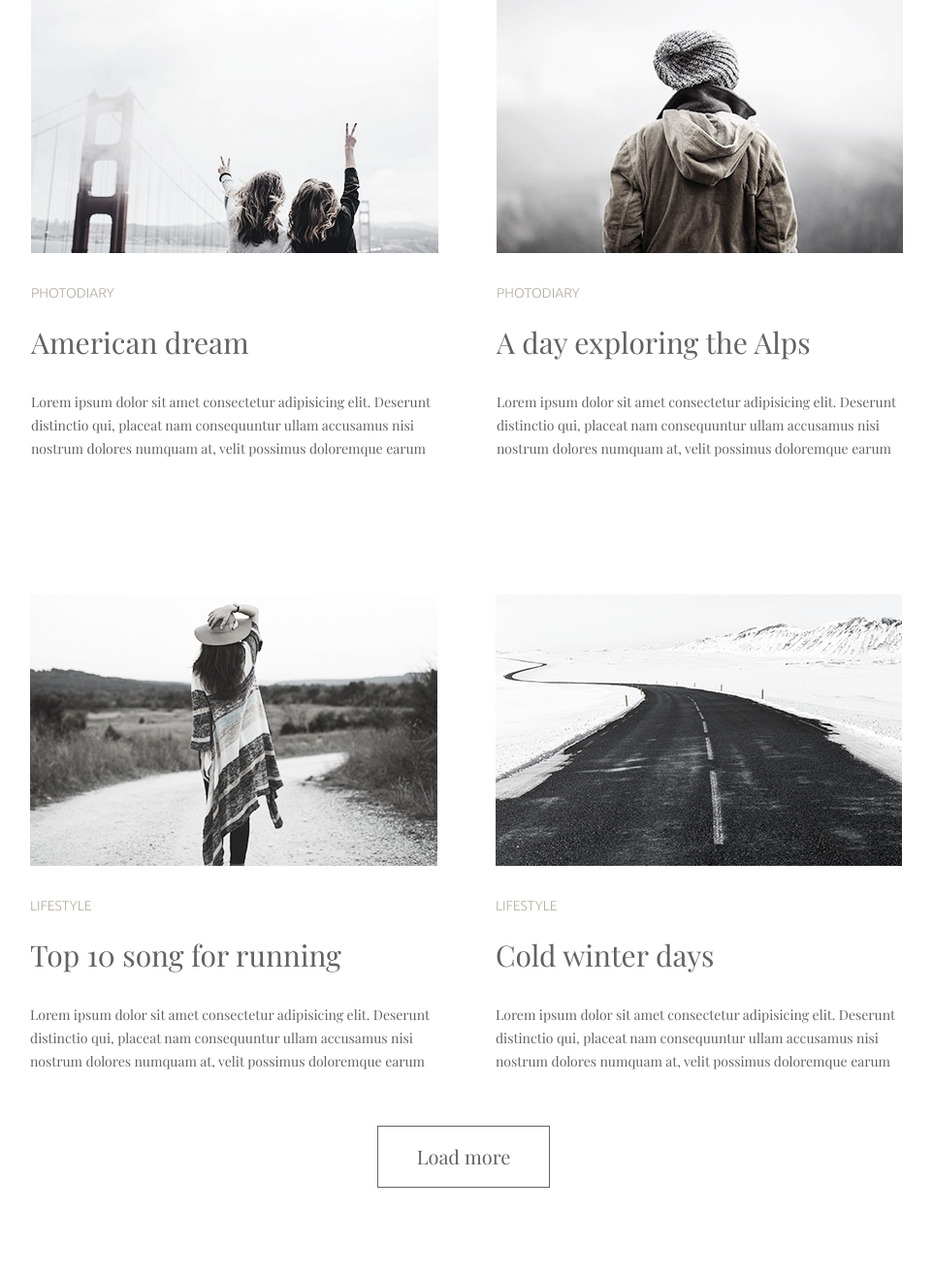
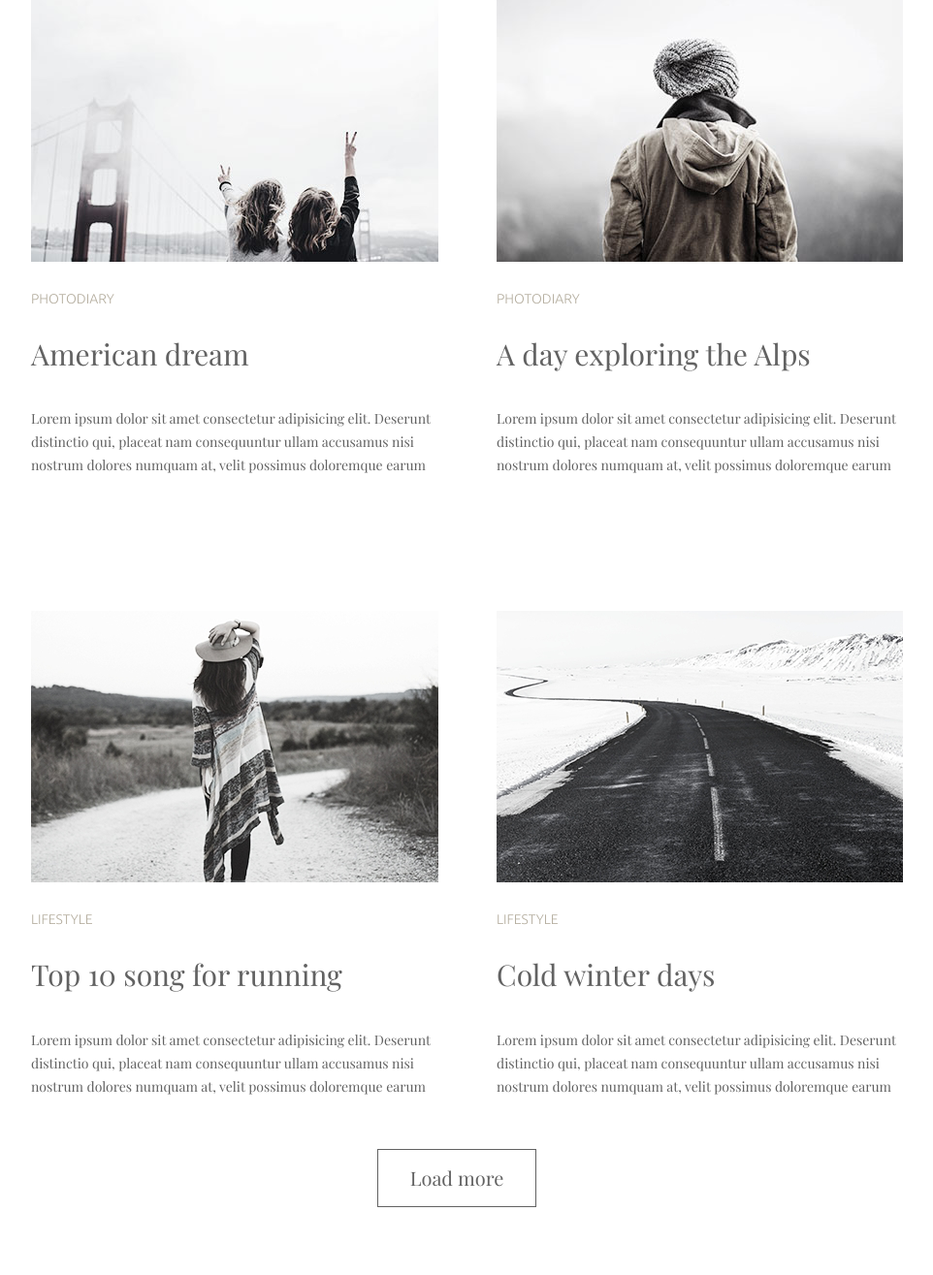
Before and after one commit to VadimBerezenskiy/module-03, a plain HTML site: page index.html in a window 1280 px wide. Shown: the part 835-2150 px from the top of the page at 97% size, without its empty margins (118-1080 px from the left). Drawn offline with nearby package versions, Linux system fonts and the light colour scheme.

Commit message:
the ultimate result

```diff
--- a/css/styles.css
+++ b/css/styles.css
@@ -1,5 +1,11 @@
-* {
-  box-sizing: content-box;
+html {
+  box-sizing: border-box;
+}
+
+*,
+*::before,
+*::after {
+  box-sizing: inherit;
 }
 
 div {
@@ -9,33 +15,39 @@ div {
   font-weight: 400;
 }
 
-.block {
-  padding: 70px 0 96px 0;
+img {
+  display: block;
+  max-width: 100%;
+  height: auto;
 }
 
-li {
-  display: inline-block;
-  font-size: 14px;
-  line-height: 24px;
-  text-transform: uppercase;
-}
-
-a {
-  text-decoration: none;
-  color: #626262;
+.box {
+  padding: 70px 0 96px 0;
 }
 
 ul {
   margin: 0;
   padding: 0;
+  text-align: center;
 }
 
-.life :hover {
+li,
+a {
+  display: inline-block;
+  font-size: 14px;
+  line-height: 24px;
+  text-transform: uppercase;
+  text-decoration: none;
+  color: #626262;
+}
+
+li :hover,
+li :focus {
   color: #03a9f4;
 }
 
 .life {
-  padding: 0 117px 0 313px;
+  padding-right: 117px;
 }
 
 .photo {
@@ -46,41 +58,42 @@ ul {
   padding-right: 91px;
 }
 
+div.container {
+  margin: 0 auto;
+  width: 900px;
+  font-size: 0;
+}
+
 .topic {
   display: inline-block;
+  width: 420px;
 }
 
 .first {
-  margin: 0 56px 132px 150px;
-  width: 420px;
+  margin-right: 60px;
+  margin-bottom: 132px;
 }
 
 .second {
-  margin-right: 151px;
   margin-bottom: 132px;
-  width: 419px;
 }
 
 .third {
-  margin: 0 56px 138px 150px;
-  width: 420px;
+  margin-right: 60px;
+  margin-bottom: 138px;
 }
 
 .fourth {
-  margin-right: 151px;
   margin-bottom: 138px;
-  width: 419px;
 }
 
 .fifth {
-  margin: 0 56px 54px 149px;
-  width: 420px;
+  margin-right: 60px;
+  margin-bottom: 52px;
 }
 
 .sixth {
-  margin-right: 152px;
-  margin-bottom: 54px;
-  width: 419px;
+  margin-bottom: 52px;
 }
 
 .ubuntu {
@@ -93,21 +106,21 @@ ul {
   text-transform: uppercase;
 }
 
-h2 {
-  margin-top: 26px;
+.name {
+  margin-top: 32px;
   margin-bottom: 0;
   font-size: 30px;
   font-weight: 400;
 }
 
 .text {
-  margin-top: 32px;
+  margin-top: 38px;
   margin-bottom: 0;
   font-size: 14px;
   line-height: 24px;
 }
 
-button {
+.button {
   display: inline-block;
   margin: 0 529px 70px 507px;
   font-family: "Playfair Display", serif;
@@ -118,5 +131,5 @@ button {
   border: 1px solid #626262;
   width: 164px;
   height: 60px;
-  background-color: #ffffff;
+  background-color: transparent;
 }
--- a/index.html
+++ b/index.html
@@ -15,12 +15,11 @@
       href="https://fonts.googleapis.com/css2?family=Ubuntu:wght@300&display=swap"
     />
   </head>
-
   <body>
     <div>
       <header>
         <nav>
-          <div class="block">
+          <div class="box">
             <ul>
               <li class="life"><a href="#">lifestyle</a></li>
               <li class="photo"><a href="#">photodiary</a></li>
@@ -31,6 +30,7 @@
         </nav>
       </header>
       <main>
+        <div class="container">
           <section class="first topic">
             <img
               src="img/img1.jpg"
@@ -39,7 +39,7 @@
               height="280"
             />
             <p class="ubuntu">lifestyle</p>
-          <h2>More then just a music festival</h2>
+            <h2 class="name">More then just a music festival</h2>
             <p class="text">
               Lorem ipsum dolor sit amet consectetur adipisicing elit. Deserunt
               distinctio qui, placeat nam consequuntur ullam accusamus nisi
@@ -54,7 +54,7 @@
               height="280"
             />
             <p class="ubuntu">lifestyle</p>
-          <h2>Life tastes better with coffee</h2>
+            <h2 class="name">Life tastes better with coffee</h2>
             <p class="text">
               Lorem ipsum dolor sit amet consectetur adipisicing elit. Deserunt
               distinctio qui, placeat nam consequuntur ullam accusamus nisi
@@ -69,7 +69,7 @@
               height="280"
             />
             <p class="ubuntu">photodiary</p>
-          <h2>American dream</h2>
+            <h2 class="name">American dream</h2>
             <p class="text">
               Lorem ipsum dolor sit amet consectetur adipisicing elit. Deserunt
               distinctio qui, placeat nam consequuntur ullam accusamus nisi
@@ -84,7 +84,7 @@
               height="280"
             />
             <p class="ubuntu">photodiary</p>
-          <h2>A day exploring the Alps</h2>
+            <h2 class="name">A day exploring the Alps</h2>
             <p class="text">
               Lorem ipsum dolor sit amet consectetur adipisicing elit. Deserunt
               distinctio qui, placeat nam consequuntur ullam accusamus nisi
@@ -99,7 +99,7 @@
               height="280"
             />
             <p class="ubuntu">lifestyle</p>
-          <h2>Top 10 song for running</h2>
+            <h2 class="name">Top 10 song for running</h2>
             <p class="text">
               Lorem ipsum dolor sit amet consectetur adipisicing elit. Deserunt
               distinctio qui, placeat nam consequuntur ullam accusamus nisi
@@ -114,14 +114,15 @@
               height="280"
             />
             <p class="ubuntu">lifestyle</p>
-          <h2>Cold winter days</h2>
+            <h2 class="name">Cold winter days</h2>
             <p class="text">
               Lorem ipsum dolor sit amet consectetur adipisicing elit. Deserunt
               distinctio qui, placeat nam consequuntur ullam accusamus nisi
               nostrum dolores numquam at, velit possimus doloremque earum
             </p>
           </section>
-        <button type="button">Load more</button>
+        </div>
+        <button class="button" type="button">Load more</button>
       </main>
     </div>
   </body>
```
Lines whose indentation alone changed are shown as unchanged.
